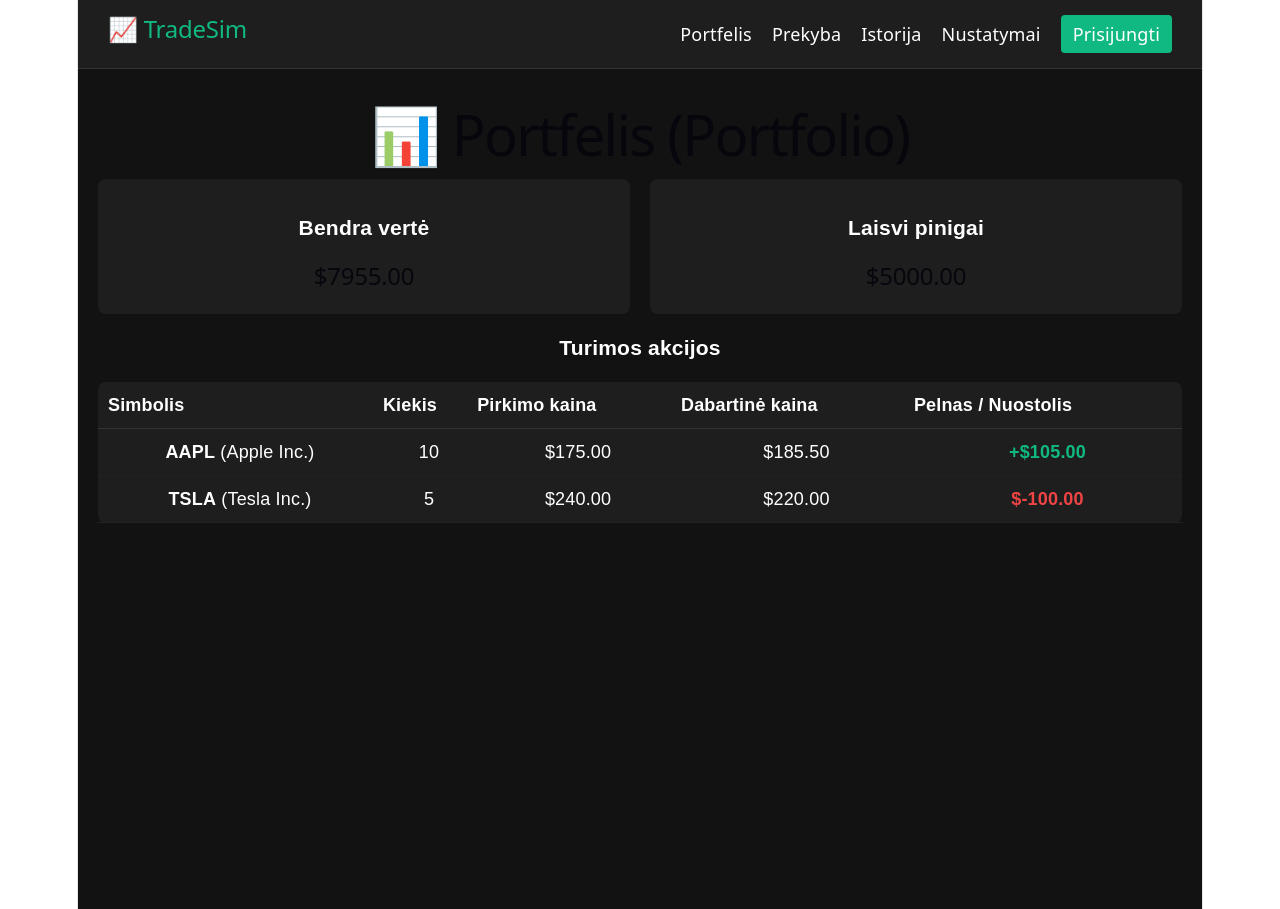
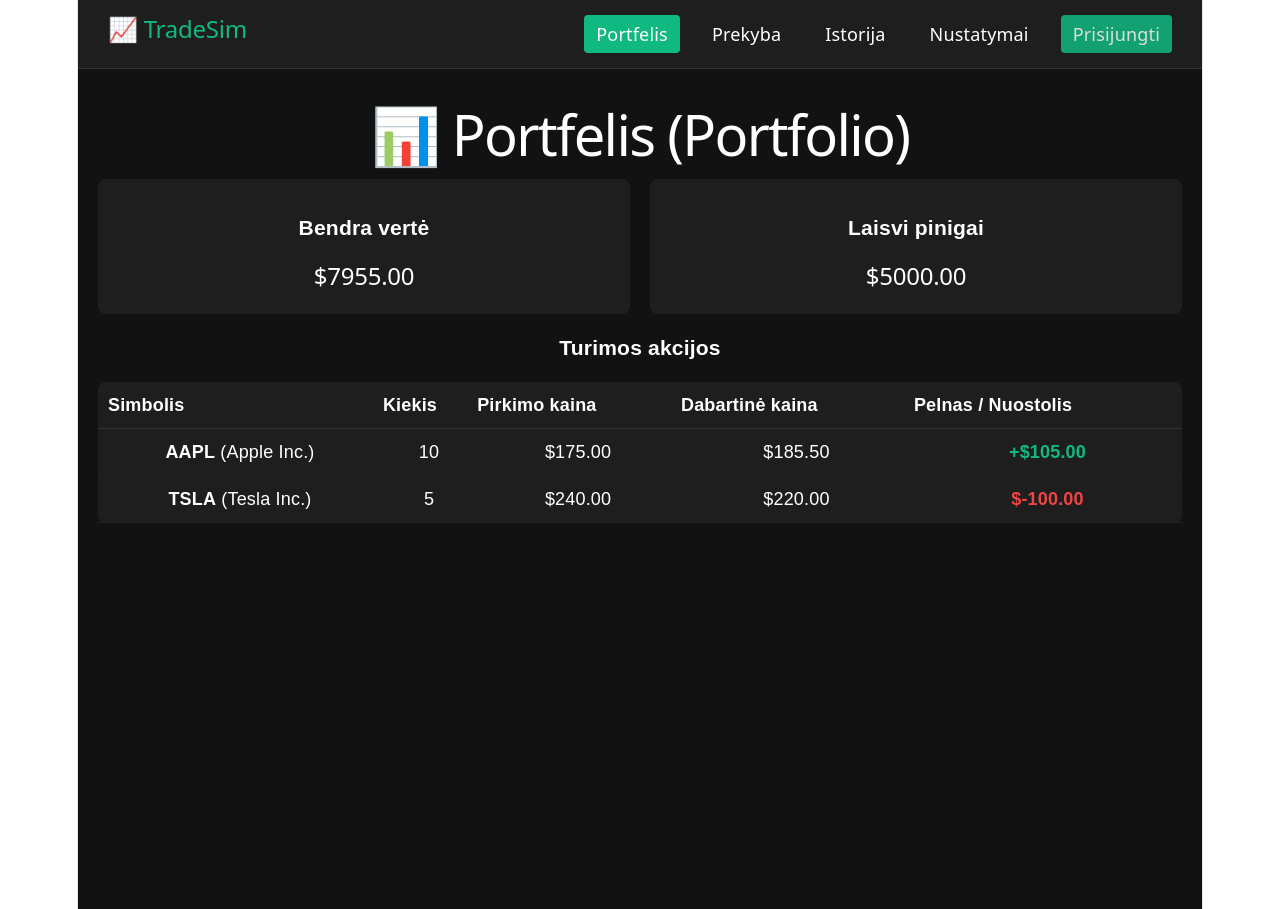
Before and after one commit to RaMa-tech994/TRADING-SIMULATOR, a React (Vite) app: page / in a window 1280 px wide. Built offline with nearby package versions, Linux system fonts and the light colour scheme.

Commit message:
Navigacijos juostos suaktyvinimas

```diff
--- a/src/App.jsx
+++ b/src/App.jsx
@@ -1,5 +1,5 @@
 import React from 'react';
-import { BrowserRouter as Router, Routes, Route, Link } from 'react-router-dom';
+import { BrowserRouter as Router, Routes, Route, NavLink } from 'react-router-dom';
 import Portfolio from './pages/Portfolio';
 import Trading from './pages/Trading';
 import History from './pages/History';
@@ -14,11 +14,11 @@ export default function App() {
         <nav style={{ display: 'flex', justifyContent: 'space-between', padding: '15px 30px', backgroundColor: '#1e1e1e', borderBottom: '1px solid #333' }}>
           <h2 style={{ margin: 0, color: '#10B981' }}>📈 TradeSim</h2>
           <div style={{ display: 'flex', gap: '20px', alignItems: 'center' }}>
-            <Link to="/" style={{ color: '#fff', textDecoration: 'none' }}>Portfelis</Link>
-            <Link to="/trading" style={{ color: '#fff', textDecoration: 'none' }}>Prekyba</Link>
-            <Link to="/history" style={{ color: '#fff', textDecoration: 'none' }}>Istorija</Link>
-            <Link to="/settings" style={{ color: '#fff', textDecoration: 'none' }}>Nustatymai</Link>
-            <Link to="/login" style={{ backgroundColor: '#10B981', padding: '6px 12px', borderRadius: '4px', color: '#fff', textDecoration: 'none' }}>Prisijungti</Link>
+            <NavLink to="/" style={({ isActive }) => ({ color: '#fff', textDecoration: 'none', backgroundColor: isActive ? '#10B981' : 'transparent', padding: '6px 12px', borderRadius: '4px' })}>Portfelis</NavLink>
+            <NavLink to="/trading" style={({ isActive }) => ({ color: '#fff', textDecoration: 'none', backgroundColor: isActive ? '#10B981' : 'transparent', padding: '6px 12px', borderRadius: '4px' })}>Prekyba</NavLink>
+            <NavLink to="/history" style={({ isActive }) => ({ color: '#fff', textDecoration: 'none', backgroundColor: isActive ? '#10B981' : 'transparent', padding: '6px 12px', borderRadius: '4px' })}>Istorija</NavLink>
+            <NavLink to="/settings" style={({ isActive }) => ({ color: '#fff', textDecoration: 'none', backgroundColor: isActive ? '#10B981' : 'transparent', padding: '6px 12px', borderRadius: '4px' })}>Nustatymai</NavLink>
+            <NavLink to="/login" style={({ isActive }) => ({ backgroundColor: '#10B981', padding: '6px 12px', borderRadius: '4px', color: '#fff', textDecoration: 'none', opacity: isActive ? 1 : 0.85 })}>Prisijungti</NavLink>
           </div>
         </nav>
 
--- a/src/index.css
+++ b/src/index.css
@@ -74,6 +74,7 @@ h2 {
 }
 
 h1 {
+  color: #fff;
   font-size: 56px;
   letter-spacing: -1.68px;
   margin: 32px 0;
@@ -83,6 +84,7 @@ h1 {
   }
 }
 h2 {
+  color: #fff;
   font-size: 24px;
   line-height: 118%;
   letter-spacing: -0.24px;
```
